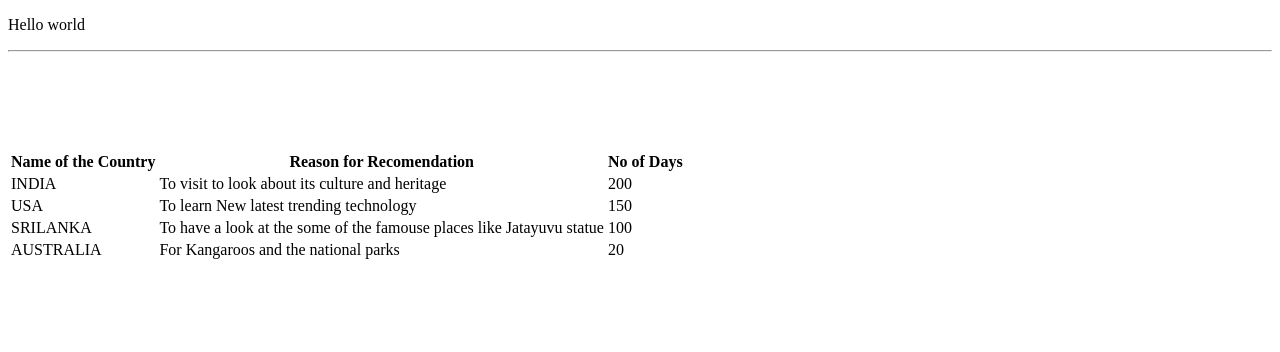
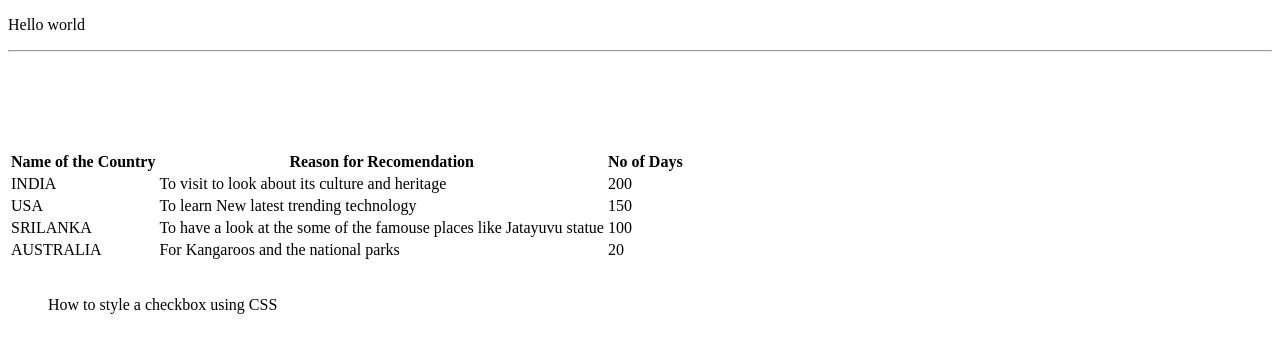
Before and after one commit to Maheshwarpa/sample-markdown, a plain HTML site: page index.html in a window 1280 px wide. Drawn offline with Linux system fonts and the light colour scheme.

Commit message:
added block quote

```diff
--- a/index.html
+++ b/index.html
@@ -38,6 +38,8 @@
   </tr>
   <br>
   </table>
+    <br>
+    <blockquote cite="https://stackoverflow.com/questions/4148499/how-to-style-a-checkbox-using-css"> How to style a checkbox using CSS </blockquote>
   </body>
 
 
```
